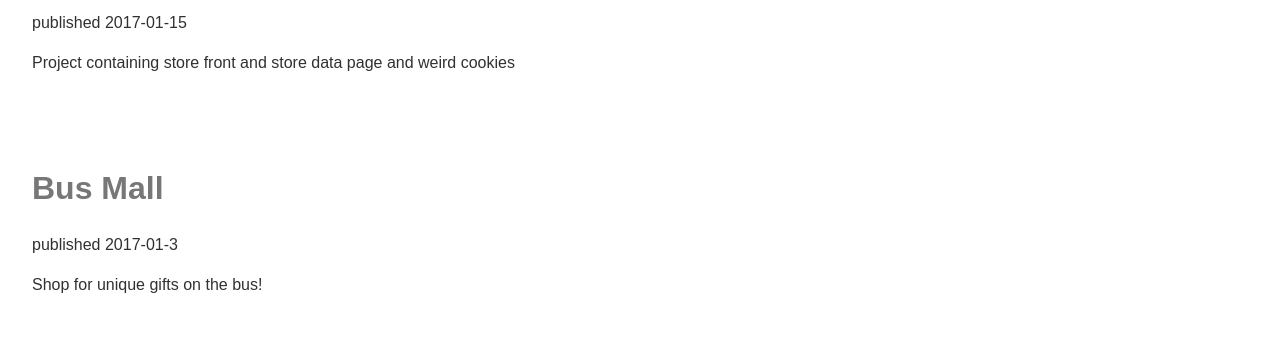
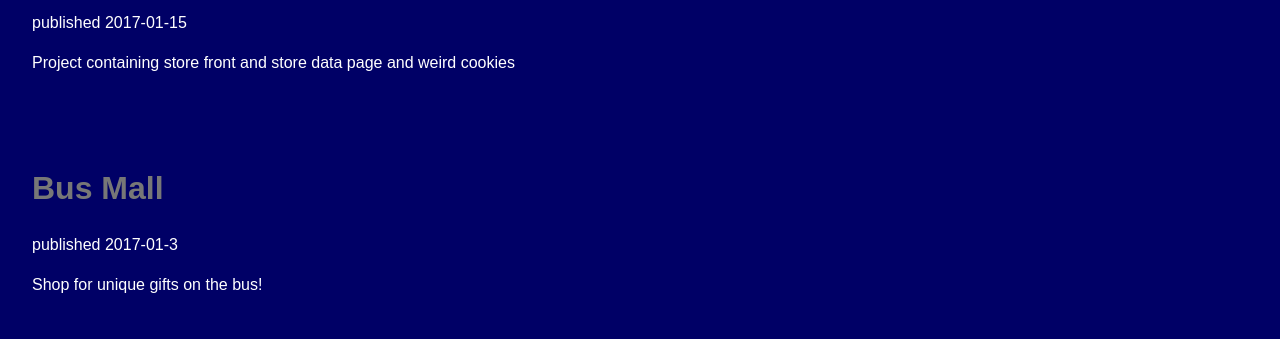
Before and after one commit to EvitaAFD/portfolio, a plain HTML site: page index.html in a window 1280 px wide. Shown: the part 638-977 px from the top of the page. Drawn offline with nearby package versions, Linux system fonts and the light colour scheme.

Commit message:
added temporary color scheme

```diff
--- a/styles/base.css
+++ b/styles/base.css
@@ -3,9 +3,10 @@ img {
 }
 
 body {
+background-color: #000066;
   line-height: 1.5;
   font-size: 100%;
-  color: #313131;
+  color: white;
 }
 
 article {
```
